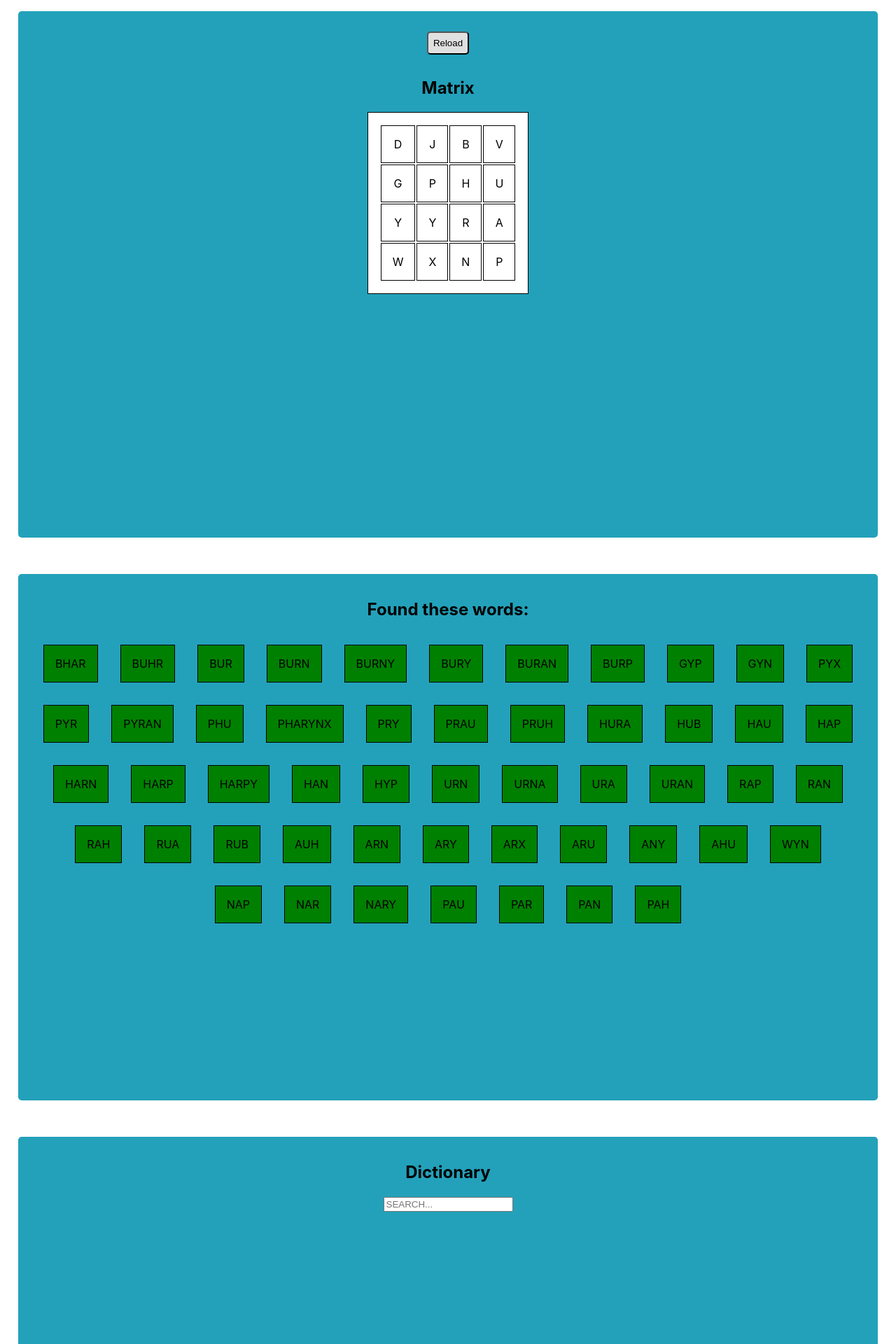
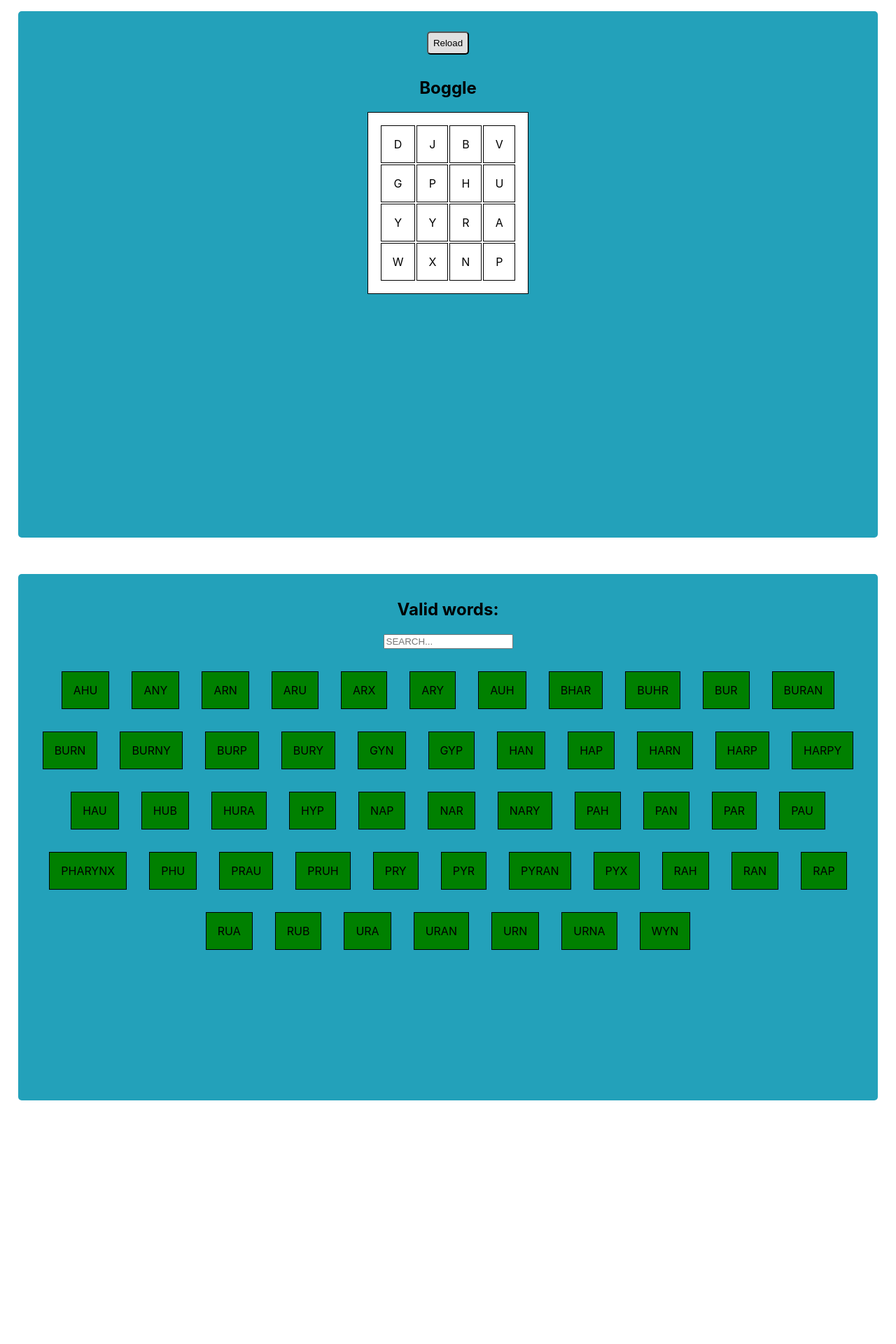
Before and after one commit to migtomace/boggle, a React (Create React App) app: page / in a window 1280 px wide. Shown: the top 1920 px of the page at 70% size. After the commit the page ends 1588 px from the top, so only its background shows below. Built offline with nearby package versions, Linux system fonts and the light colour scheme.

Commit message:
Removes Dictionary

```diff
--- a/src/Boggle/Boggle.js
+++ b/src/Boggle/Boggle.js
@@ -9,12 +9,13 @@ const L = words.map(w => w.toUpperCase());
 export const Boggle = () => {
 
     const [searchTerm, setSearchTerm] = useState("");
-    let found = findWords(matrix, L);
+    const [filterTerm, setFilterTerm] = useState("");
+    let found = findWords(matrix, L).sort();
     return (
         <div>
             <section id="Matrix">
                 <input type="button" onClick={() => {window.location.reload()}} value="Reload"/>
-                <h1>Matrix</h1>
+                <h1>Boggle</h1>
                 <table>
                     <thead>
                     <tr>
@@ -42,37 +43,23 @@ export const Boggle = () => {
             <br/>
 
             <section>
-                <h1>Found these words:</h1>
+                <h1>Valid words:</h1>
+                <input type="text" id="search" placeholder="Search..." style={{textTransform: "uppercase"}} onChange={(event) => {
+                    setSearchTerm(event.target.value.toUpperCase());
+                }}/>
                 <p>
-                    {found.map(item => {
+                    {found.filter((val) => {
+                        if(searchTerm == "") {
+                            return val;
+                        } else if (val.includes(searchTerm)){
+                            return val;
+                        };
+                    }).map(item => {
                     return <div className="word" style={item.length < 3 ? {background: "red"} : {background: "green"}}> {item} </div>
                 })}
                 </p>
             </section>
 
-
-            <br/>
-
-            <section>
-                <h1>Dictionary</h1>
-                <input type="text" id="search" placeholder="Search..." style={{textTransform: "uppercase"}} onChange={(event) => {
-                    setSearchTerm(event.target.value.toUpperCase());
-                }}/>
-                <div>
-                    {L.filter((val) => {
-                        if(searchTerm == "") {
-                            return "";
-                        } else if (val.includes(searchTerm)){
-                            return val;
-                        };
-
-                    }).map(filteredWord => {
-                        return <div className="word"> {filteredWord} </div>
-                    })}
-                </div>
-            </section>
-
-
         </div>
     )
 
```
